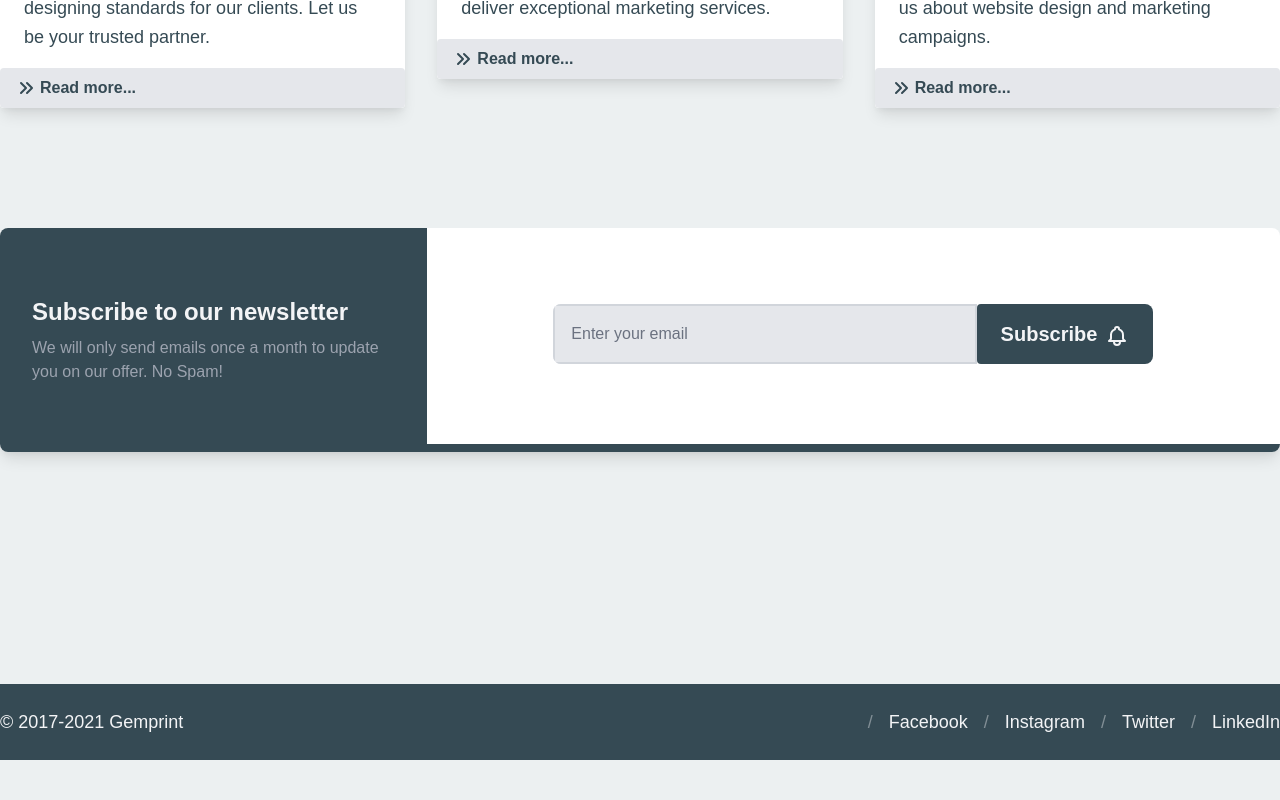
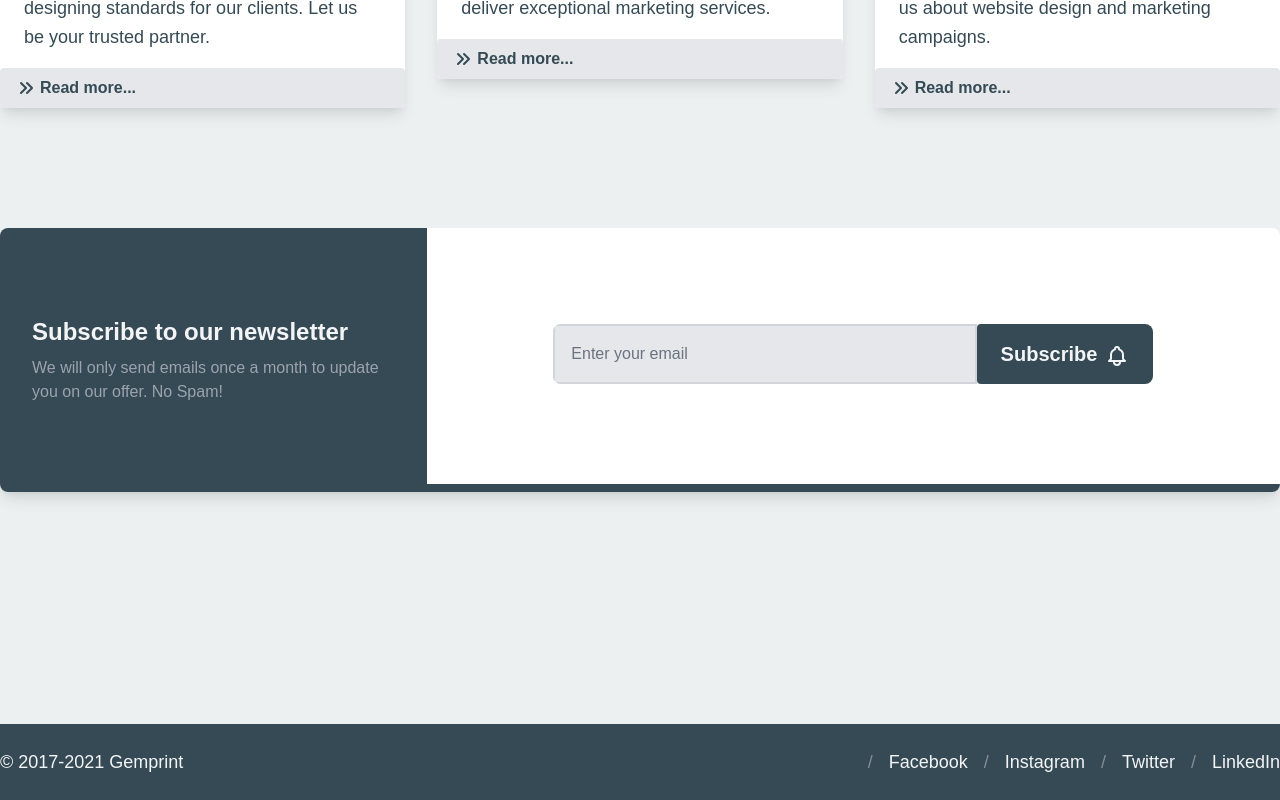
Before and after one commit to propbono/gemprint.ca, a Next.js app: page / in a window 1280 px wide. Shown: the part 1984-2784 px from the top of the page. Before the commit the page ends 2744 px from the top, so only its background shows below. Built offline with nearby package versions, Linux system fonts and the light colour scheme.

Commit message:
refactor Subscribe using FormCard component

```diff
--- a/components/Subscribe.js
+++ b/components/Subscribe.js
@@ -1,16 +1,10 @@
 import React, { useState, useRef } from "react";
 import axios from "axios";
+import { FormCard } from "@/components";
 
 const styles = {
   section: "relative lg:top-[-12rem]",
   container: "container",
-  newsletter:
-    "flex flex-col my-10 overflow-hidden transition duration-500 ease-in-out bg-white rounded-lg shadow-lg lg:h-56 lg:flex-row group lg:hover:scale-105",
-  subscribe: "items-center justify-center lg:flex lg:w-1/3 lg:bg-secondary",
-  title: "text-2xl font-bold text-secondary lg:text-gray-100",
-  text: "mt-2 text-secondary lg:text-gray-400",
-  input:
-    "flex flex-col items-center justify-center w-full pb-6 transition duration-1000 ease-in-out lg:py-0 lg:w-2/3 lg:border-b-8 border-secondary lg:group-hover:border-primary",
   form: "flex flex-col overflow-hidden rounded-lg sm:flex-row",
   email:
     "flex flex-1 px-4 py-3 text-gray-800 placeholder-gray-500 bg-gray-200 border-2 border-gray-300 outline-none focus:bg-gray-100",
@@ -20,7 +14,8 @@ export const Subscribe = () => {
   const inputRef = useRef(null);
   const [message, setMessage] = useState("");
   const [state, setState] = useState("IDLE");
-  const messageClass = state === "SUCCESS" ? "text-green-600 mt-1" : "text-red-600 mt-1";
+  const messageClass =
+    state === "SUCCESS" ? "text-green-600 mt-1" : "text-red-600 mt-1";
   const isLoading = state === "LOADING" ? "animate-bounce" : "";
 
   const subscribe = async (e) => {
@@ -28,13 +23,15 @@ export const Subscribe = () => {
     setState("LOADING");
     setMessage("");
     try {
-      const response = await axios.post("/api/subscribe", {email: inputRef.current.value});
+      const response = await axios.post("/api/subscribe", {
+        email: inputRef.current.value,
+      });
       console.log("Response: ", response);
       setState("SUCCESS");
       setMessage("Success! 🎉 You are now subscribed to the newsletter.");
       inputRef.current.value = "";
     } catch (error) {
-      console.log("Error: ", error)
+      console.log("Error: ", error);
       setState("ERROR");
       setMessage(error.response.data.message);
     }
@@ -43,18 +40,11 @@ export const Subscribe = () => {
   return (
     <section className={styles.section}>
       <div className={styles.container}>
-        <div className={styles.newsletter}>
-          <div className={styles.subscribe}>
-            <div className="px-8 py-6 lg:py-0">
-              <h2 className={styles.title}>Subscribe to our newsletter</h2>
-              <p className={styles.text}>
-                We will only send emails once a month to update you on our
-                offer. No Spam!
-              </p>
-            </div>
-          </div>
-          <div className={styles.input}>
-            <div className="lg:w-[600px]">
+        <FormCard
+          title="Subscribe to our newsletter"
+          text="We will only send emails once a month to update you on our offer. No Spam!"
+        >
+          <div className="lg:w-[600px]  lg:py-24">
             <form onSubmit={subscribe} className={styles.form}>
               <input
                 ref={inputRef}
@@ -87,8 +77,7 @@ export const Subscribe = () => {
             </form>
           </div>
           <div className={messageClass}>{message}</div>
-          </div>
-        </div>
+        </FormCard>
       </div>
     </section>
   );
```
Lines whose indentation alone changed are shown as unchanged.
